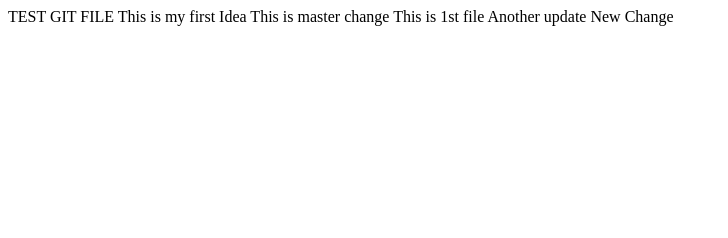
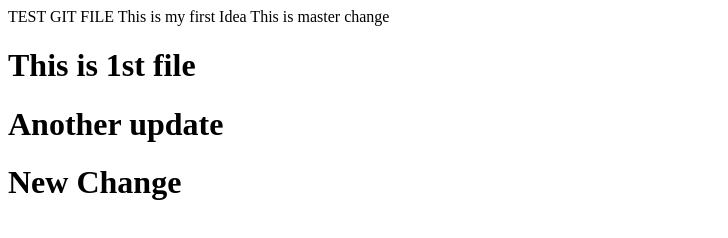
Before and after one commit to vivek26682/VD_1, a plain HTML site: page index.html in a window 1280 px wide. Shown: the whole page, without its empty margins (0-728 px from the left). Drawn offline with Linux system fonts and the light colour scheme.

Commit message:
new change

```diff
--- a/index.html
+++ b/index.html
@@ -2,6 +2,6 @@
 <html>  This is my first Idea </html>
 <html>  This is master change </html>
 
-<h> This is 1st file </h>
-<h> Another update </h>
-<h>New Change</h>
+<h1> This is 1st file </h1>
+<h1> Another update </h1>
+<h1>New Change</h1>
```
